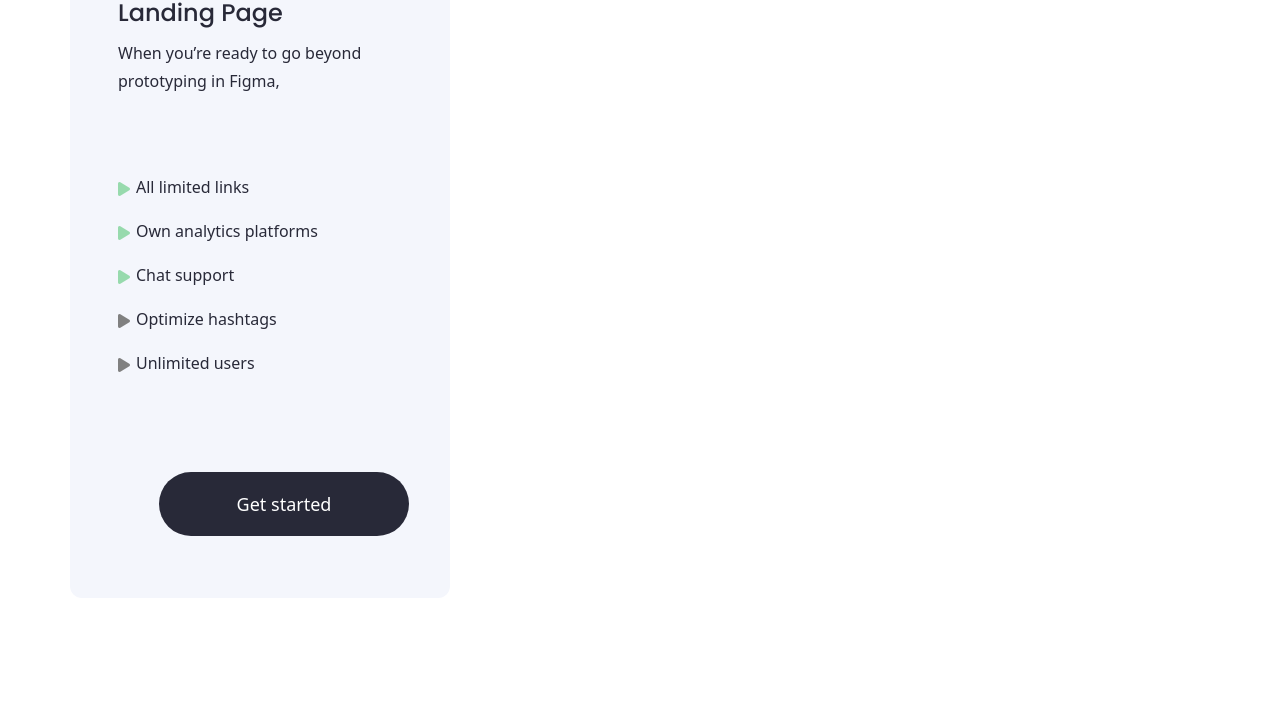
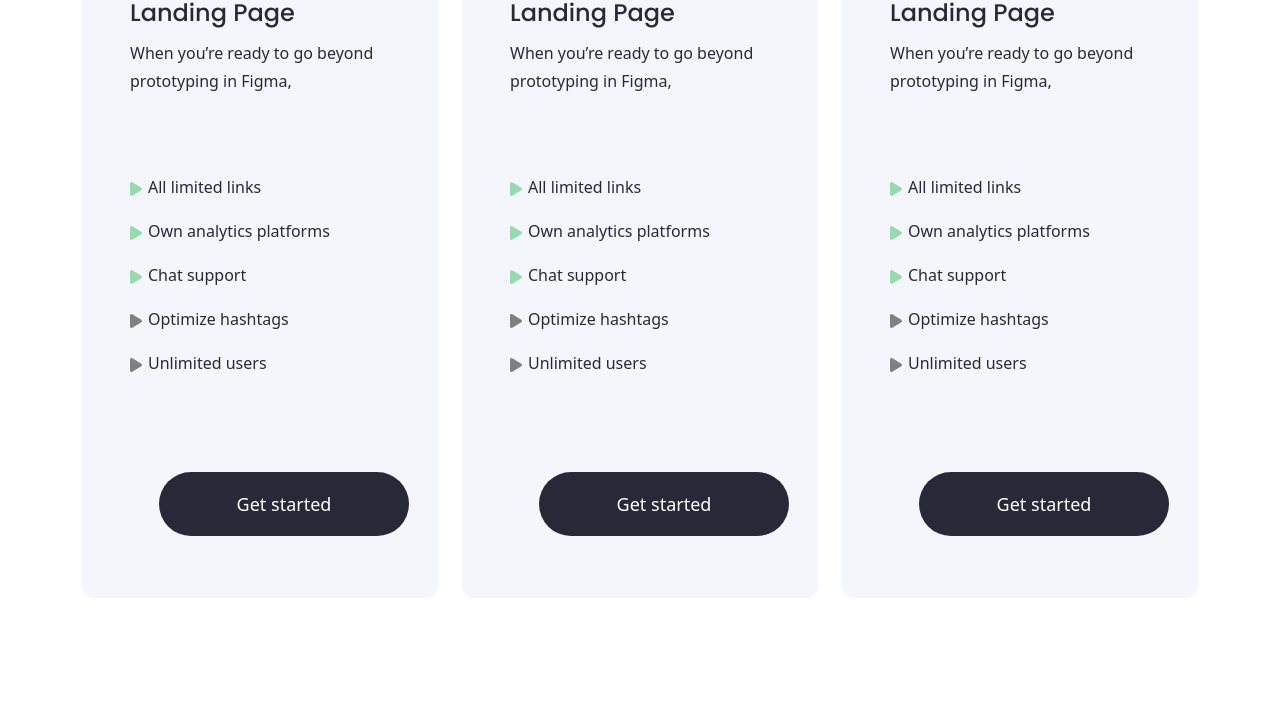
Before and after one commit to mustakin04/my-assignment-20, a plain HTML site: page pricing.html in a window 1280 px wide. Shown: the part 561-1287 px from the top of the page. Drawn offline with Linux system fonts and the light colour scheme.

Commit message:
pricing part end

```diff
--- a/css/priching.css
+++ b/css/priching.css
@@ -128,6 +128,23 @@ p {
 /* PRICING PART START */
 #pricing{
     padding: 128px 0px;
+    position: relative;
+    overflow: hidden;
+}
+#pricing .container:hover .big-circle{
+    display: block;
+}
+#pricing .container .big-circle{
+    position: absolute;
+    top: -247px;
+    left: 180px;
+    width: 1151px;
+    height: 1151px;
+    border-radius: 50%;
+    background-color: #ffffff7c;
+    display: none;
+
+
 }
 #pricing .container h2{
     font-family: "Poppins", sans-serif;
@@ -148,11 +165,16 @@ p {
     margin: 0 auto;
     text-align: center;
 }
-#pricing .container .col-lg-4{
+#pricing .container .col-lg-4 {
+    margin-top: 64px;
+}
+#pricing .container .col-lg-4 .col-wraper{
     background-color: #F4F6FC;
     padding: 64px 0px 62px 48px;
     border-radius: 12px;
-    margin-top: 64px;
+}
+#pricing .container .col-lg-4 .col-wraper:hover{
+    background-color: #1c1e5358;
 }
 #pricing .container .col-lg-4 .design{
     display: flex;
@@ -209,7 +231,6 @@ p {
 }
 #pricing .container .col-lg-4 .item{
     display: flex;
-
 }
 #pricing .container .col-lg-4 .item >i{
  color: gray;
@@ -226,6 +247,9 @@ p {
   text-align: center;
   margin-top: 79px;
 }
+#pricing .container .col-lg-4 .button a:hover{
+background-color: #FCD980;
+}
 #pricing .container .col-lg-4 .button >a{
     font-weight: 600px;
     font-size: 18px;
--- a/pricing.html
+++ b/pricing.html
@@ -59,11 +59,13 @@
     <!-- PRICING PART START -->
     <section id="pricing">
         <div class="container">
+            <div class="big-circle"></div>
             <h2>Our Pricing Plans</h2>
             <p>When you’re ready to go beyond prototyping in Figma, Webflow is ready to help you bring your designs to
                 life — without coding them.</p>
             <div class="row">
                 <div class="col-lg-4">
+                   <div class="col-wraper">
                     <div class="design">
                         <h2>$299</h2>
                         <p>Per Design</p>
@@ -95,6 +97,77 @@
                     <div class="button">
                         <a href="">Get started</a>
                     </div>
+                   </div>
+                </div>
+                <div class="col-lg-4">
+                    <div class="col-wraper">
+                        <div class="design">
+                            <h2>$299</h2>
+                            <p>Per Design</p>
+                        </div>
+                        <div class="text">
+                            <h2>Landing Page </h2>
+                            <p>When you’re ready to go beyond prototyping in Figma, </p>
+                        </div>
+                        <div class="list">
+                            <i class="fa-solid fa-play"></i>
+                            <p>All limited links</p>
+                        </div>
+                        <div class="list">
+                            <i class="fa-solid fa-play"></i>
+                            <p>Own analytics platforms</p>
+                        </div>
+                        <div class="list">
+                            <i class="fa-solid fa-play"></i>
+                            <p>Chat support</p>
+                        </div>
+                        <div class="item">
+                            <i class="fa-solid fa-play"></i>
+                            <p>Optimize hashtags</p>
+                        </div>
+                        <div class="item">
+                            <i class="fa-solid fa-play"></i>
+                            <p>Unlimited users</p>
+                        </div>
+                        <div class="button">
+                            <a href="">Get started</a>
+                        </div>
+                    </div>
+                </div>
+                <div class="col-lg-4">
+                    <div class="col-wraper">
+                        <div class="design">
+                            <h2>$299</h2>
+                            <p>Per Design</p>
+                        </div>
+                        <div class="text">
+                            <h2>Landing Page </h2>
+                            <p>When you’re ready to go beyond prototyping in Figma, </p>
+                        </div>
+                        <div class="list">
+                            <i class="fa-solid fa-play"></i>
+                            <p>All limited links</p>
+                        </div>
+                        <div class="list">
+                            <i class="fa-solid fa-play"></i>
+                            <p>Own analytics platforms</p>
+                        </div>
+                        <div class="list">
+                            <i class="fa-solid fa-play"></i>
+                            <p>Chat support</p>
+                        </div>
+                        <div class="item">
+                            <i class="fa-solid fa-play"></i>
+                            <p>Optimize hashtags</p>
+                        </div>
+                        <div class="item">
+                            <i class="fa-solid fa-play"></i>
+                            <p>Unlimited users</p>
+                        </div>
+                        <div class="button">
+                            <a href="">Get started</a>
+                        </div>
+                    </div>
                 </div>
             </div>
         </div>
```
